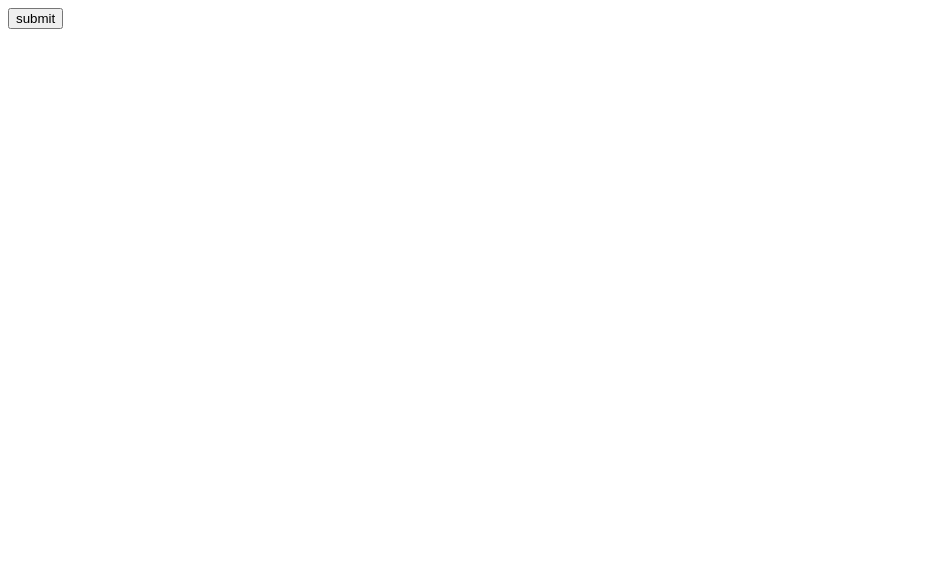
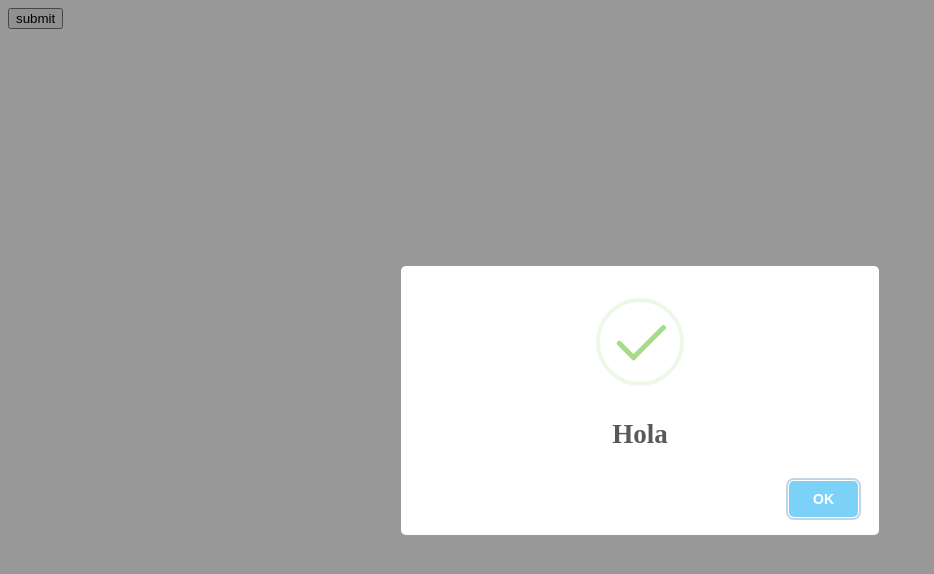
Before and after one commit to AndresRamirez917/100-sitios-jav-55, a plain HTML site: page hola.html in a window 1280 px wide. Both pictures are taken after a click on the button "submit". Shown: the whole page, without its empty margins (0-934 px from the left). Drawn offline with nearby package versions, Linux system fonts and the light colour scheme.

Commit message:
first commit

```diff
--- a/hola.html
+++ b/hola.html
@@ -3,6 +3,8 @@
 <head>
     <meta charset="UTF-8">
     <meta name="viewport" content="width=device-width, initial-scale=1.0">
+    <link rel="stylesheet" href="https://cdnjs.cloudflare.com/ajax/libs/font-awesome/6.5.2/css/all.min.css" integrity="sha512-SnH5WK+bZxgPHs44uWIX+LLJAJ9/2PkPKZ5QiAj6Ta86w+fsb2TkcmfRyVX3pBnMFcV7oQPJkl9QevSCWr3W6A==" crossorigin="anonymous" referrerpolicy="no-referrer" />
+    <script src="https://unpkg.com/sweetalert/dist/sweetalert.min.js"></script>
     <title>Document</title>
 </head>
 <body>
--- a/js/modul.js
+++ b/js/modul.js
@@ -1,8 +1,11 @@
 export function alerta() {
-    alert("Hola")
+    swal({
+        title: `Hola`,
+        icon: "success",
+         })
 }
 
 
 export function alerta2(){
-    console.log("Hola2")
+    console.log('%cMensaje Rojo', ' background: linear-gradient(blue, pink); font-size: 2rem;')
 }
```
Also changed, not shown: scss/mobile.scss (line endings or trailing spaces).
